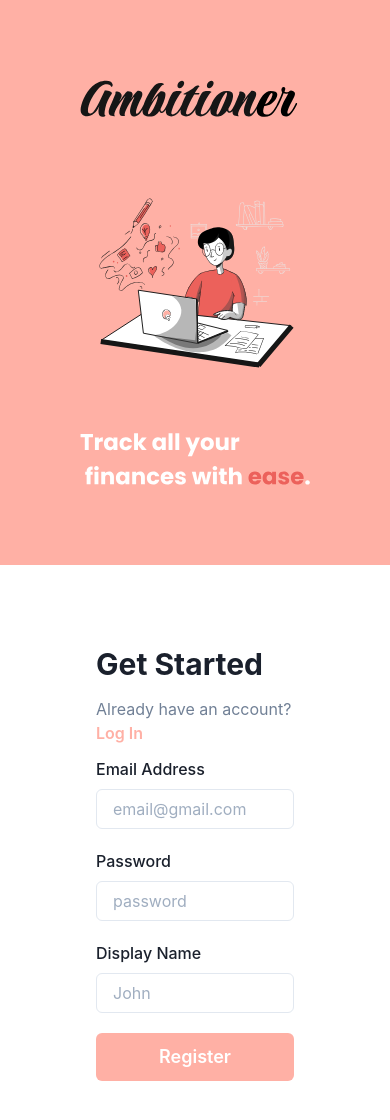
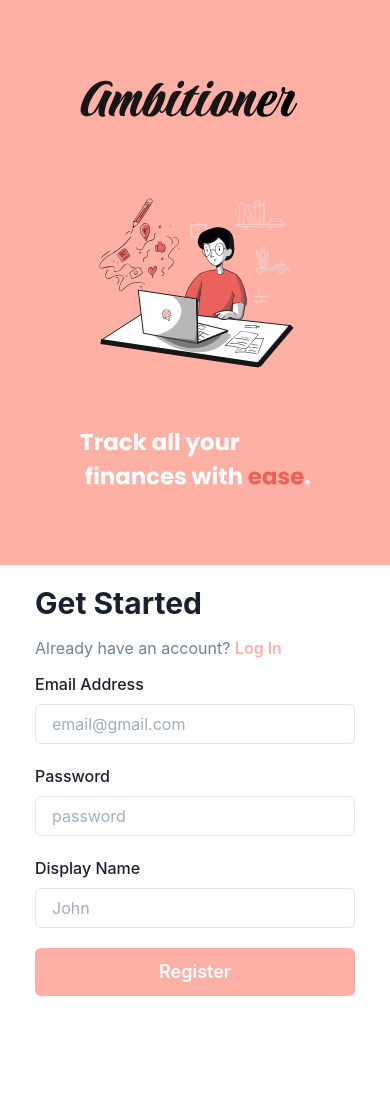
Before and after one commit to F4isalSH/ambitioner, a React (Create React App) app: page /register in a window 390 px wide. Shown: the top 1120 px of the page. After the commit the page ends 1015 px from the top, so only its background shows below. Built offline with nearby package versions, Linux system fonts and the light colour scheme.

Commit message:
Enhanced responsivness for medium screens

```diff
--- a/src/pages/register/Register.tsx
+++ b/src/pages/register/Register.tsx
@@ -3,10 +3,10 @@ import { Button,FormControl,FormLabel,Input } from "@chakra-ui/react"
 import { Sidebanner } from "../../components/Sidebanner"
 export const Register: React.FC = () => {
     return (
-        <Flex h='100vh' direction={{base: 'column', md: 'row'}}>
+        <Flex h='100vh' direction={{base: 'column', md: 'column', lg:'row'}}>
         <Sidebanner/>
         <Container w='full' height='full'>
-            <VStack p={{base:20,md:40}} alignItems='flex-start' spacing={3}>
+            <VStack p={{base:19,md:25, lg:40}} alignItems='flex-start' spacing={3}>
                 <Heading>Get Started</Heading>
                 <Text color='gray.500'>Already have an account? <Button variant='link' color='#FFB0A5'>Log In</Button></Text>
                 <SimpleGrid w='full' spacing={5}>
```
